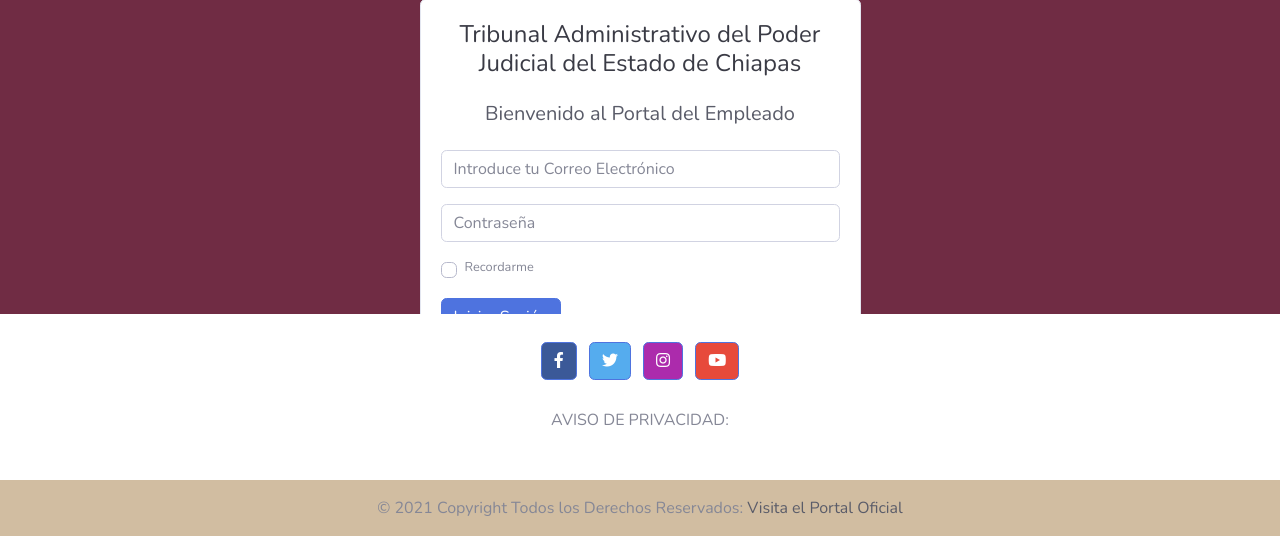
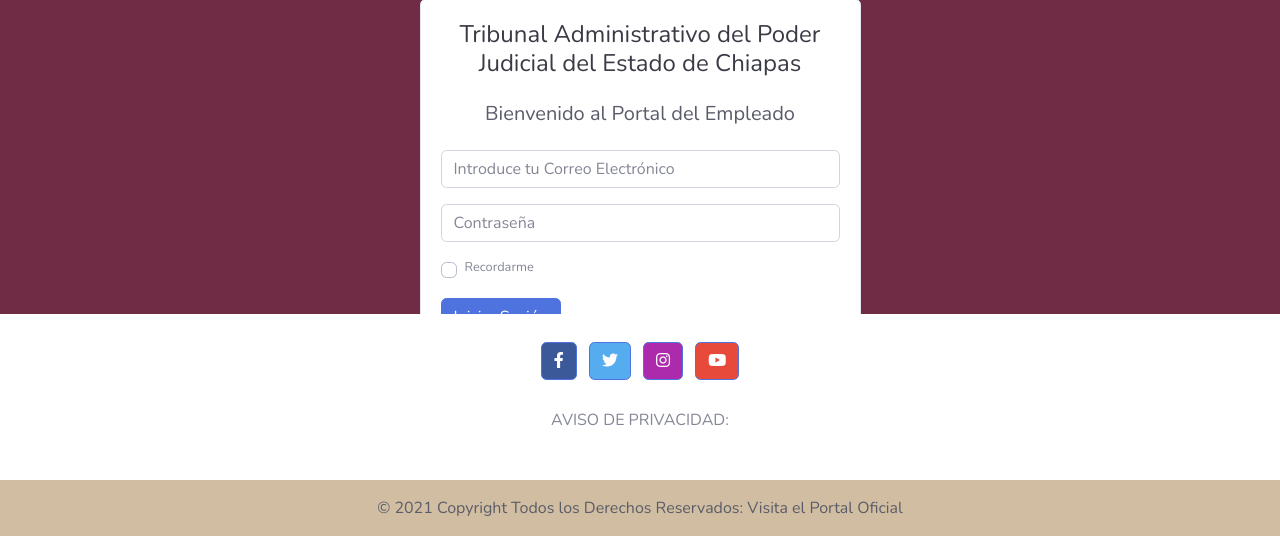
Before and after one commit to enriiquealvarez/portal_empleado, a PHP site: page / in a window 1280 px wide. Shown: the part 264-800 px from the top of the page. Run offline with PHP 8.4, Linux system fonts and the light colour scheme.

Commit message:
Update index.php

```diff
--- a/index.php
+++ b/index.php
@@ -182,7 +182,8 @@
 
   <!-- Copyright -->
   <div class="text-center p-3" style="background-color: rgb(209,189,161)">
-    © 2021 Copyright Todos los Derechos Reservados:
+  <a class="text-dark">© 2021 Copyright Todos los Derechos Reservados:</a>
+
     <a class="text-dark" href="https://www.tachiapas.gob.mx/">Visita el Portal Oficial</a>
   </div>
   <!-- Copyright -->
```
